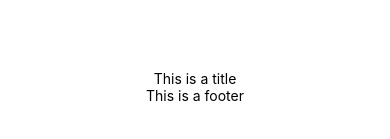
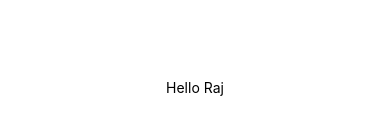
Before and after one commit to adarshraj87/learning-react, a React Native app: screen / in a window 390 px wide. Shown: the part 335-474 px from the top of the page. Built offline with nearby package versions, Linux system fonts and the light colour scheme.

Commit message:
basic state

```diff
--- a/App.js
+++ b/App.js
@@ -1,63 +1,39 @@
 import React, {Component} from "react";
-import {AppRegistry, StyleSheet, Text, View} from "react-native";
+import {AppRegistry, View,Text,StyleSheet} from "react-native";
 
-const HeaderTitle = () => (
-    <Text>This is a title</Text>
-)
-const FooterTitle = () => (
-    <Text>This is a footer</Text>
-)
-const Header = () => (
-    <View>
-        <HeaderTitle/>
-    </View>
-)
 
-const Footer = () => (
-    <View>
-        <FooterTitle/>
-    </View>
-)
-
-export default class HelloWorld extends Component {
-
+class StateApp extends Component {
     constructor() {
         super();
         this.state = {
-            'name': 'This is a name for app'
+            name: 'Adarsh'
         }
     }
 
-    componentWillMount() {
-        console.log('loading component');
-    }
-
-    componentDidMount() {
-        console.log('loaded component')
-        this.setState({name: 'Changed'})
+    componentDidMount(){
+        console.log('component mounteed')
+        this.setState({name:'Raj'})
     }
 
     render() {
         return (
-            <View style={frame.outliner}>
-                <Header/>
-                <Footer/>
+            <View style={style.container}>
+                <Text>Hello {this.state.name}</Text>
             </View>
         )
     }
-
 }
 
-const frame = StyleSheet.create({
-    outliner: {
-        flex: 1,
-        alignContent: 'center',
-        alignItems: 'center',
-        justifyContent: 'center'
-    },
-    displayText: {
-        fontSize: 24
+
+const style = StyleSheet.create({
+    container:{
+        flex:1,
+        alignItems:'center',
+        justifyContent:'center'
     }
 })
 
-AppRegistry.registerComponent('HelloWorld', () => HelloWorld);
+export default StateApp;
+
+
+AppRegistry.registerComponent('States', () => StateApp);
```
